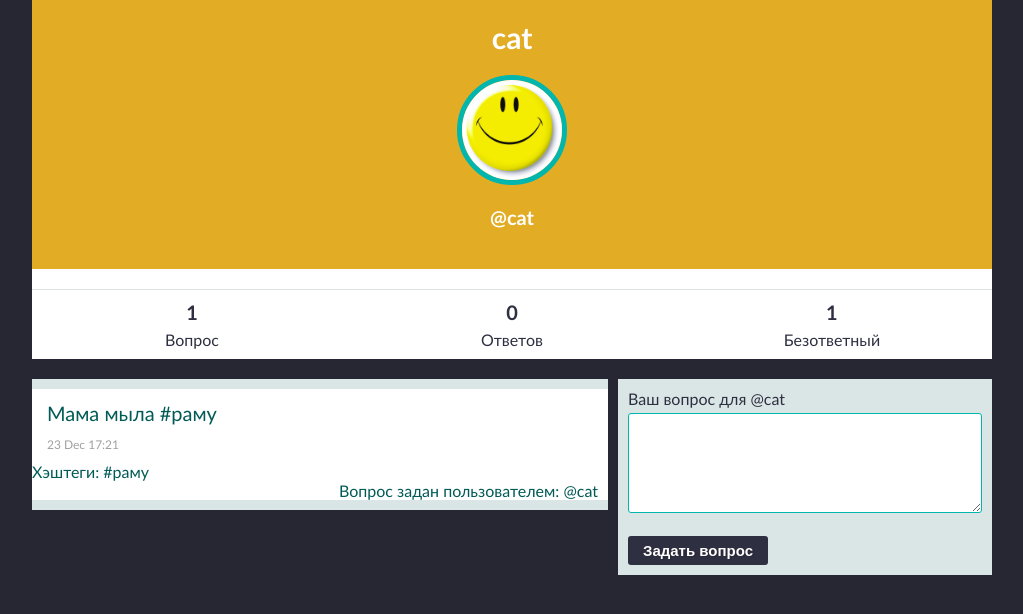
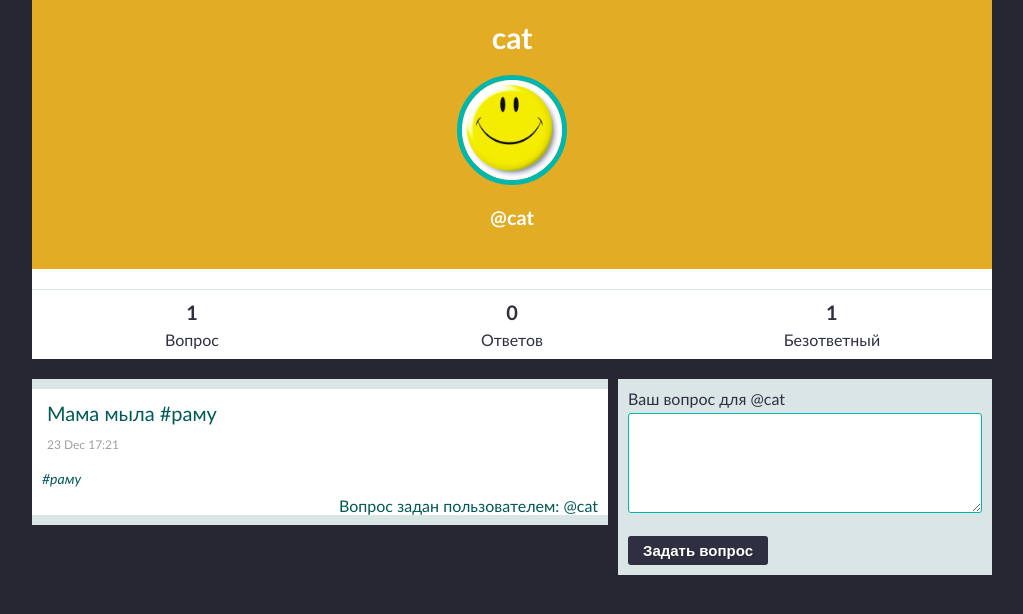
Before and after one commit to DenRebrov/ask, a Rails app: page /users/1 in a window 1280 px wide. Shown: the part 55-669 px from the top of the page, without its empty margins (128-1151 px from the left). Run offline with Rails 7, Linux system fonts and the light colour scheme; data comes from the database, SQL or seed files in the repository; both versions use the stored data as it was after the commit; some libraries are stand-ins or nearby versions.

Commit message:
hashtag beta 2

```diff
--- a/app/assets/stylesheets/text.css
+++ b/app/assets/stylesheets/text.css
@@ -37,7 +37,7 @@ a {
   font-size: 14px;
   font-style: italic;
   line-height: 100%;
-  padding-bottom: 10px;
+  padding: 10px;
 }
 
 .text-center {
--- a/app/views/questions/_question.html.erb
+++ b/app/views/questions/_question.html.erb
@@ -16,8 +16,8 @@
     </div>
   </div>
 
-  <div class="text-left">
-    <%= link_to "Хэштеги: #{question.hashtag.delete('[]",')}", questions_hashtags_page_path(question) %>
+  <div class="text-small">
+    <%= link_to question.hashtag.delete('[]",'), questions_hashtags_page_path(question) %>
   </div>
 
   <% if question.user == current_user %>
```
Also changed, not shown: db/development.sqlite3, 2 other files.
